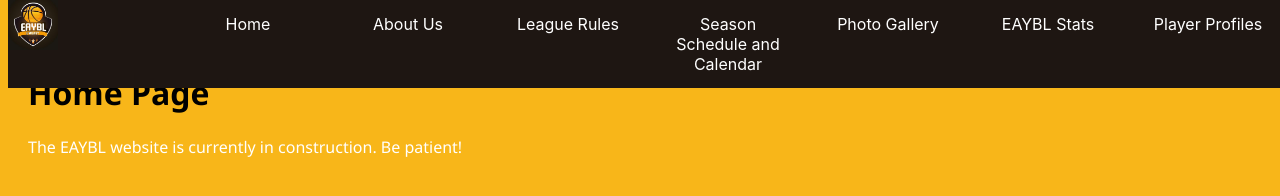
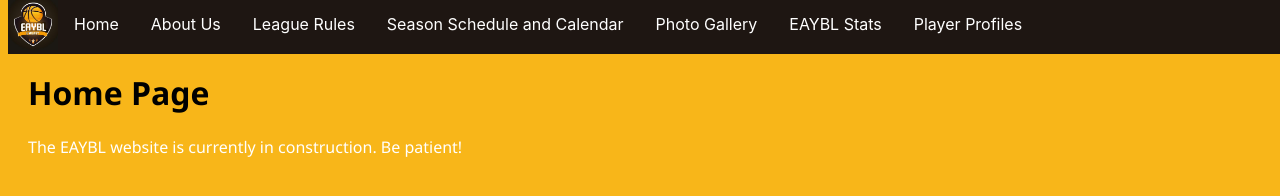
Before and after one commit to mamohamed2/mamohamed2.github.io, a plain HTML site: page index.html in a window 1280 px wide. Shown: the top 196 px of the page. Drawn offline with Linux system fonts and the light colour scheme.

Commit message:
Update styles.css

```diff
--- a/styles.css
+++ b/styles.css
@@ -41,9 +41,6 @@ ul {
     background-color: rgb(248, 182, 25);
   }
 
-  body header nav ul li{
-    width: 12.5%
-  }
 header {
     font-family: -apple-system, BlinkMacSystemFont, 'Segoe UI', Roboto, Oxygen, Ubuntu, Cantarell, 'Open Sans', 'Helvetica Neue', sans-serif;
     background: rgb(248, 182, 25);
```
